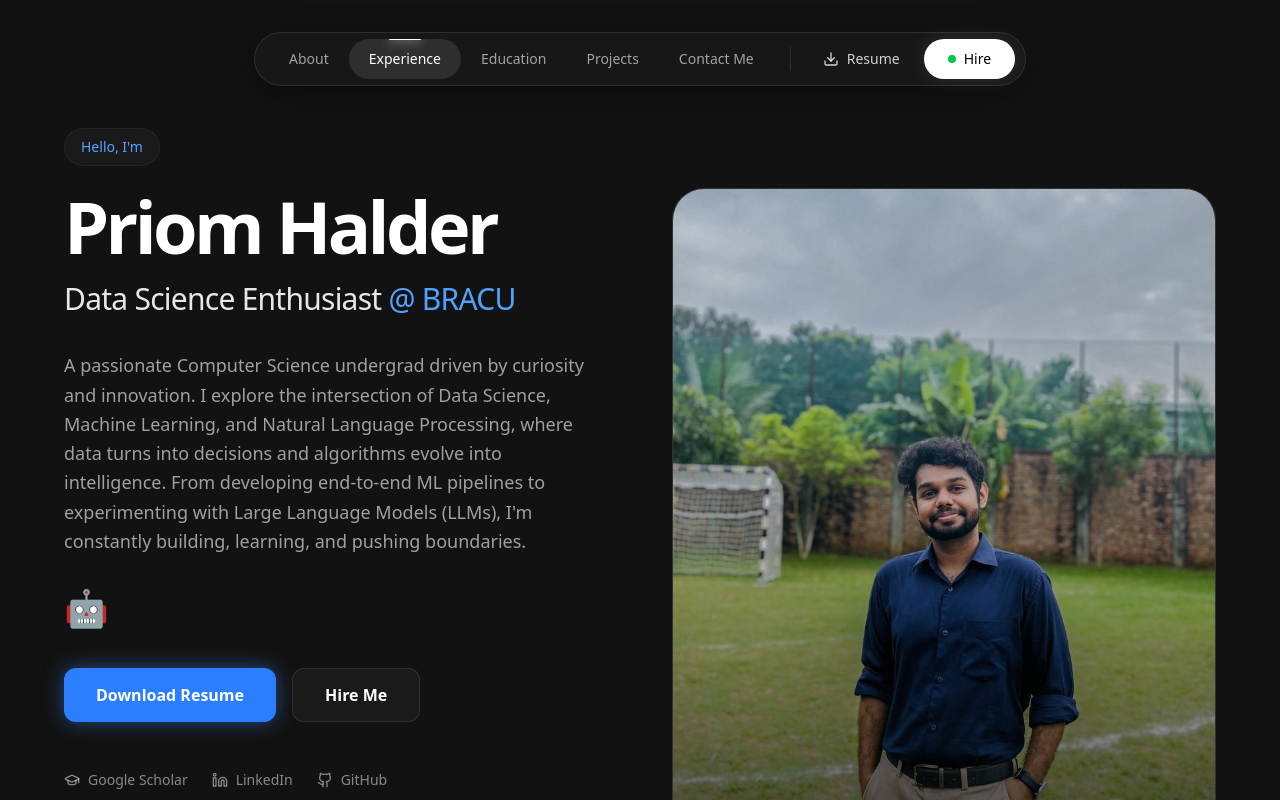
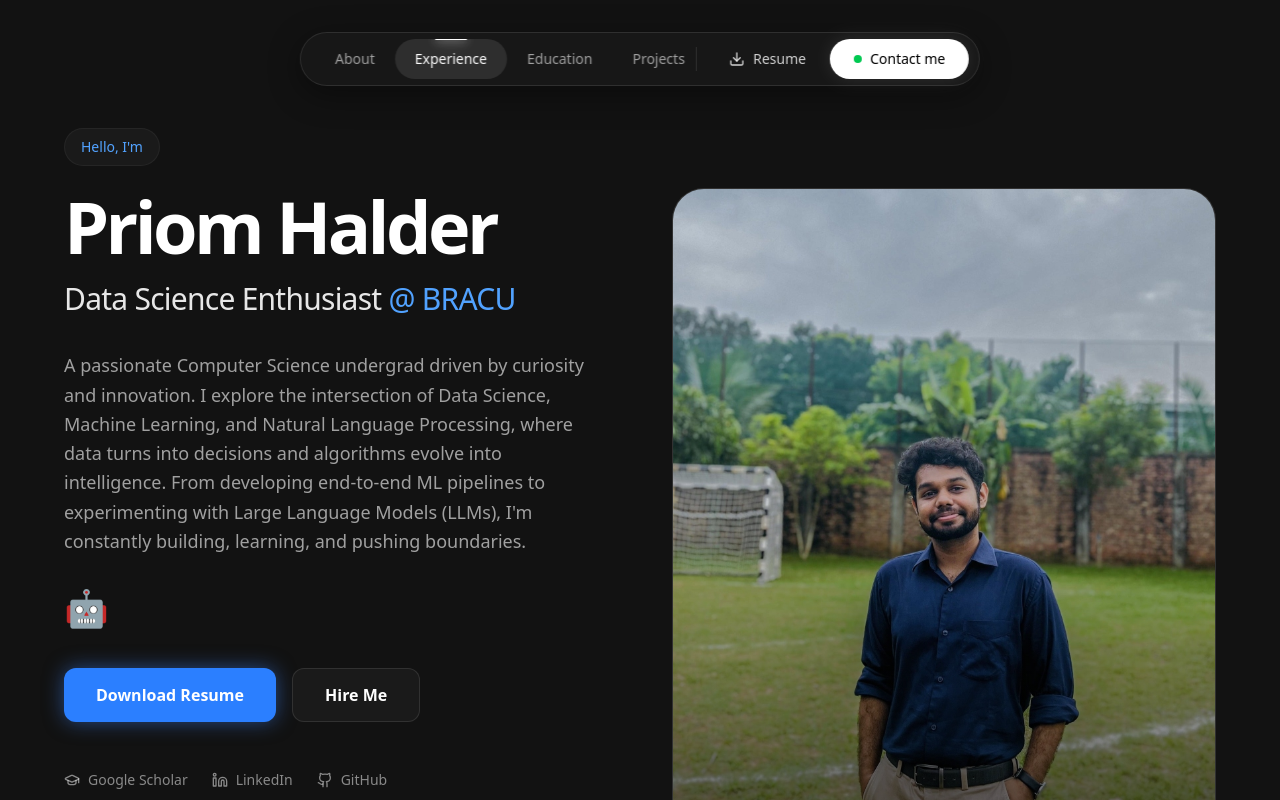
Before and after one commit to akiibot/priom-portfolio, a Next.js app: page / in a window 1280 px wide. Shown: the top 800 px of the page. Built offline with nearby package versions, Linux system fonts and the light colour scheme.

Commit message:
feat: updated navbar links for contact

```diff
--- a/src/components/Navbar.tsx
+++ b/src/components/Navbar.tsx
@@ -14,7 +14,6 @@ export default function Navbar() {
         { id: "experience", label: "Experience" },
         { id: "education", label: "Education" },
         { id: "projects", label: "Projects" },
-        { id: "contact", label: "Contact Me" },
     ];
 
     // Scroll spy logic
@@ -121,7 +120,7 @@ export default function Navbar() {
                             <span className="animate-ping absolute inline-flex h-full w-full rounded-full bg-green-400 opacity-75"></span>
                             <span className="relative inline-flex rounded-full h-2 w-2 bg-green-500"></span>
                         </span>
-                        Hire
+                        Contact me
                     </button>
                 </div>
 
```
